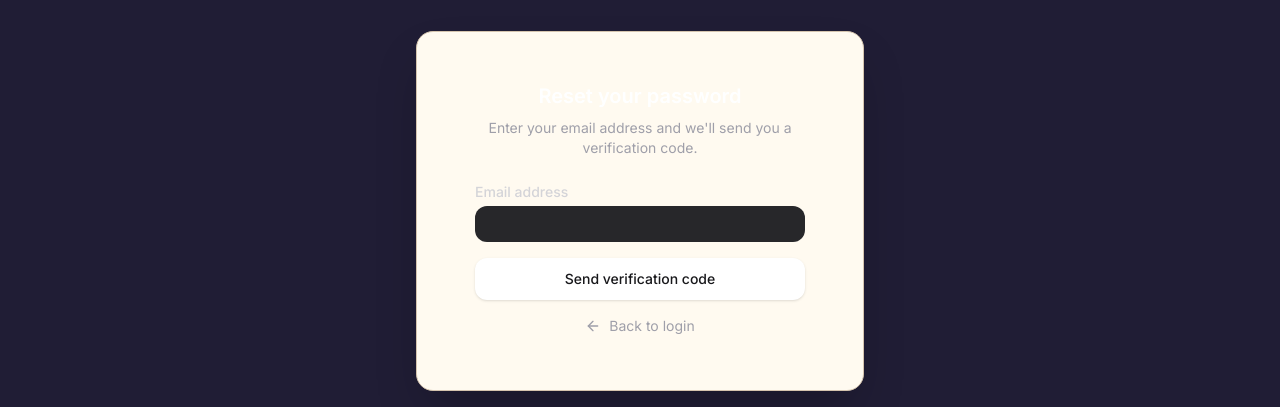
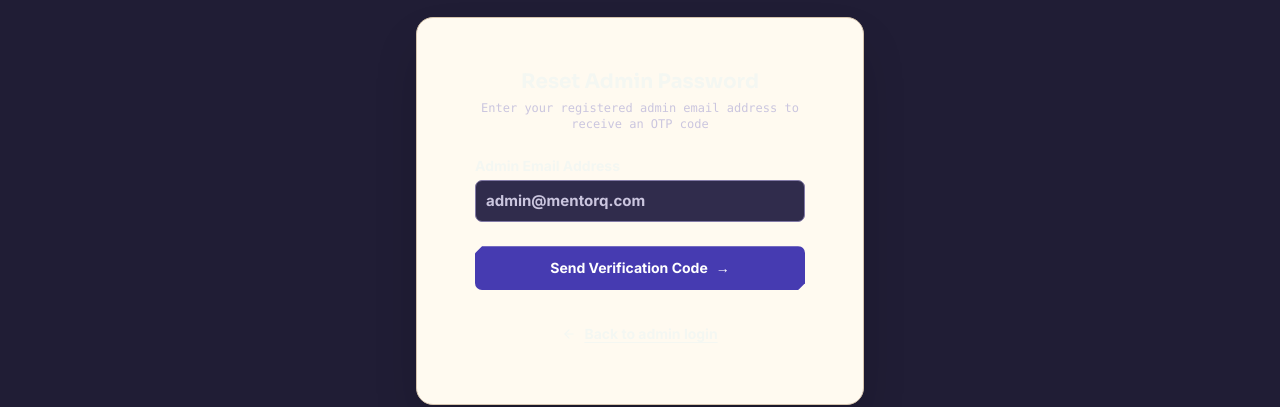
Before and after one commit to Althaf-vt/MentorQ, a React (Vite) app in the folder frontend/: page /admin/forgot-password in a window 1280 px wide. Shown: the part 339-746 px from the top of the page. Built offline with nearby package versions, Linux system fonts and the light colour scheme; no server answers.

Commit message:
feat(admin): align admin forgot password page with design system controls

```diff
--- a/frontend/src/pages/admin/auth/AdminForgotPasswordPage.tsx
+++ b/frontend/src/pages/admin/auth/AdminForgotPasswordPage.tsx
@@ -3,7 +3,8 @@ import { useForm } from 'react-hook-form'
 import { zodResolver } from '@hookform/resolvers/zod'
 import { z } from 'zod'
 import { useAdminForgotPasswordMutation } from '@/store/api/adminAuthApi'
-import { Loader2, ArrowLeft } from 'lucide-react'
+import { ArrowLeft } from 'lucide-react'
+import { Button, Input } from '@/design-system'
 
 const adminForgotPasswordSchema = z.object({
   email: z.string().email('Please enter a valid email address'),
@@ -35,56 +36,55 @@ export function AdminForgotPasswordPage() {
   return (
     <div className="space-y-6">
       <div className="text-center">
-        <h2 className="text-xl font-semibold text-white">Reset your password</h2>
-        <p className="mt-2 text-sm text-zinc-400">
-          Enter your email address and we'll send you a verification code.
+        <h2 className="text-xl font-headline font-bold text-[var(--mqds-text,#f4f7f2)]">
+          Reset Admin Password
+        </h2>
+        <p className="mt-1 text-xs font-mono text-[var(--mqds-muted,#cbc6df)]">
+          Enter your registered admin email address to receive an OTP code
         </p>
       </div>
 
       <form className="space-y-4" onSubmit={handleSubmit(onSubmit)}>
         {error && (
-          <div className="p-3 rounded-xl bg-red-900/50 text-red-200 text-sm border border-red-800">
-            {'data' in error ? (error.data as any).message : 'Failed to process request.'}
+          <div className="p-3 rounded-xl bg-[var(--mqds-danger,#9b253b)]/30 text-[var(--mqds-error,#ffb4bd)] text-xs border border-[var(--mqds-danger-border,#b45965)]">
+            {'data' in error ? ((error.data as { message?: string }).message || 'Failed to process request.') : 'Failed to process request.'}
           </div>
         )}
 
         {isSuccess && (
-          <div className="p-3 rounded-xl bg-emerald-900/50 text-emerald-200 text-sm border border-emerald-800">
-            If an account exists, an OTP has been sent.
+          <div className="p-3 rounded-xl bg-emerald-950/40 text-emerald-300 text-xs border border-emerald-800">
+            If an admin account exists, a verification code has been dispatched.
           </div>
         )}
 
-        <div>
-          <label className="block text-sm font-medium text-zinc-300">Email address</label>
-          <div className="mt-1">
-            <input
-              type="email"
-              {...register('email')}
-              className="block w-full rounded-xl bg-zinc-800 border-zinc-700 text-white focus:border-zinc-500 focus:ring-zinc-500 sm:text-sm transition-colors py-2 px-3"
-            />
-            {errors.email && (
-              <p className="mt-1 text-sm text-red-400">{errors.email.message}</p>
-            )}
-          </div>
-        </div>
+        <Input
+          label="Admin Email Address"
+          type="email"
+          placeholder="admin@mentorq.com"
+          {...register('email')}
+          error={errors.email?.message}
+        />
 
-        <button
+        <Button
           type="submit"
+          variant="primary"
           disabled={isLoading}
-          className="w-full flex justify-center py-2.5 px-4 border border-transparent rounded-xl shadow-sm text-sm font-medium text-zinc-900 bg-white hover:bg-zinc-200 focus:outline-none focus:ring-2 focus:ring-offset-2 focus:ring-white focus:ring-offset-zinc-900 transition-colors disabled:opacity-50 disabled:cursor-not-allowed"
+          className="w-full justify-center !min-h-[44px] mt-2"
         >
-          {isLoading ? <Loader2 className="w-5 h-5 animate-spin" /> : 'Send verification code'}
-        </button>
+          <span>{isLoading ? 'Dispatching Code...' : 'Send Verification Code'}</span>
+          <span aria-hidden="true">&rarr;</span>
+        </Button>
 
-        <div className="text-center">
-          <button
+        <div className="text-center pt-2">
+          <Button
             type="button"
+            variant="text"
             onClick={() => navigate('/admin/login')}
-            className="inline-flex items-center text-sm text-zinc-400 hover:text-white transition-colors"
+            className="inline-flex items-center gap-1.5 text-xs text-[var(--mqds-muted)] hover:text-white"
           >
-            <ArrowLeft className="w-4 h-4 mr-2" />
-            Back to login
-          </button>
+            <ArrowLeft className="w-3.5 h-3.5" />
+            <span>Back to admin login</span>
+          </Button>
         </div>
       </form>
     </div>
```
